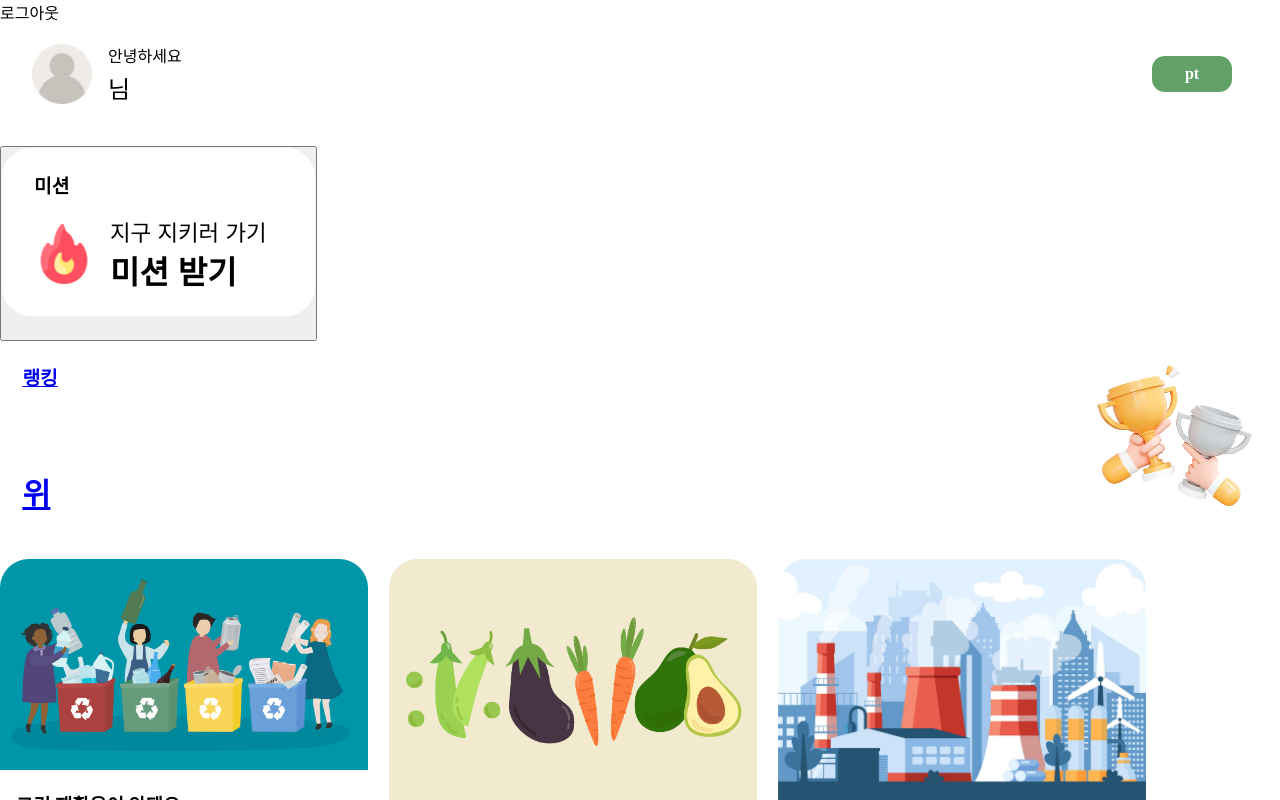
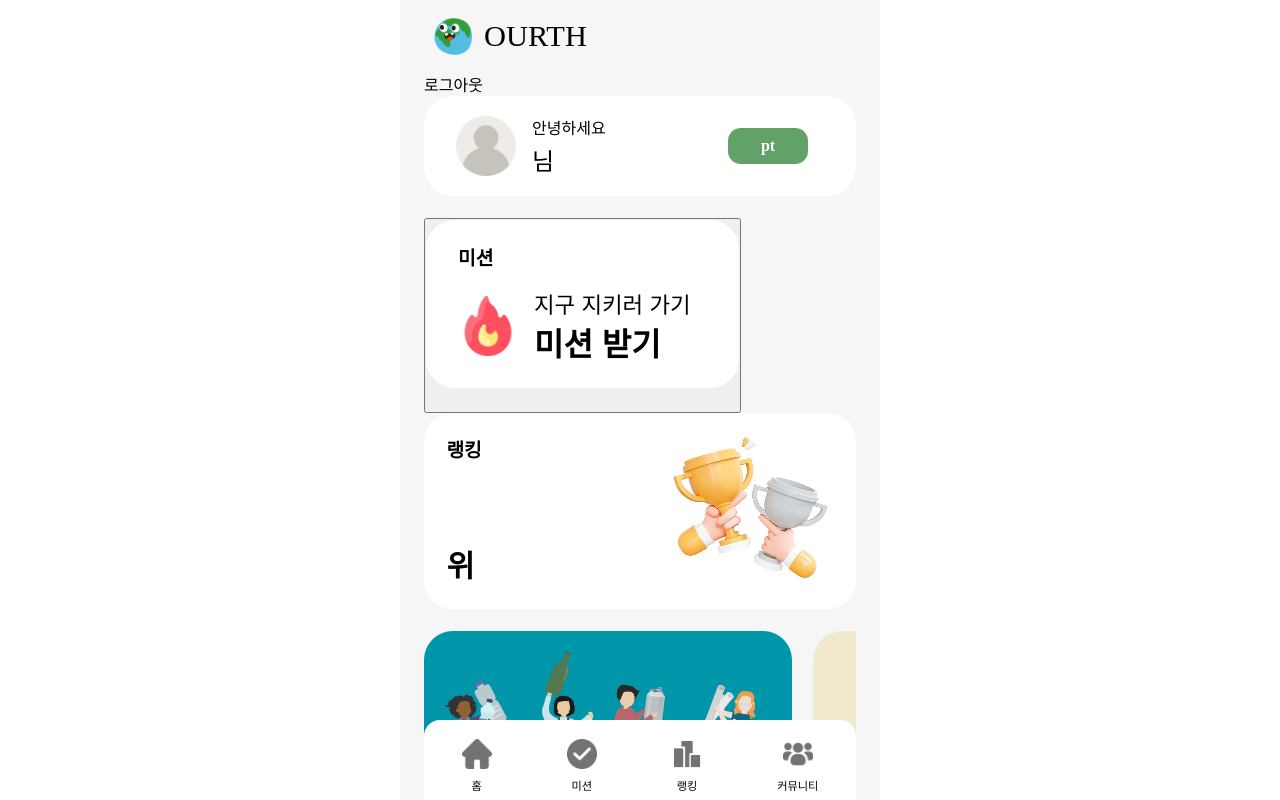
Before and after one commit to sinamong0620/Ourth-Frontend, a Next.js app: page /main in a window 1280 px wide. Shown: the top 800 px of the page. Built offline with nearby package versions, Linux system fonts and the light colour scheme; no server answers.

Commit message:
feat: handle per page layout
Co-authored-by: hyesungoh <haesungoh414@gmail.com>
Co-authored-by: YehyeokBang <qkddpgur318@gmail.com>

```diff
--- a/src/components/Layout.tsx
+++ b/src/components/Layout.tsx
@@ -1,21 +1,18 @@
+import { FC, PropsWithChildren } from "react";
 import Footer from "./Footer";
 import Header from "./Header";
 import styled from "styled-components";
-
 //레이아웃 컴포넌트는 공통으로 들어가게될 Header 컴포넌트가 있고
 //자식으로 오게될 { children } prop도 리턴해줍니다.
-type AppLayoutProps = {
-  children: React.ReactNode;
-};
 
-const Layout = ({ children }: AppLayoutProps) => {
+const Layout: FC<PropsWithChildren> = ({ children }) => {
   return (
     <MainStyleContainer>
       <MainStyle>
         <Header />
         {children}
+        <Footer />
       </MainStyle>
-      <Footer />
     </MainStyleContainer>
   );
 };
--- a/src/pages/main.tsx
+++ b/src/pages/main.tsx
@@ -1,8 +1,15 @@
+import { ReactElement } from "react";
 import MainOurth from "../components/MainOurth";
+import Layout from "../components/Layout";
+
 export default function Main() {
   return (
     <>
-      <MainOurth Component={"symbol"} />
+      <MainOurth />
     </>
   );
 }
+
+Main.getLayout = function getLayout(page: ReactElement) {
+  return <Layout>{page}</Layout>;
+};
```
